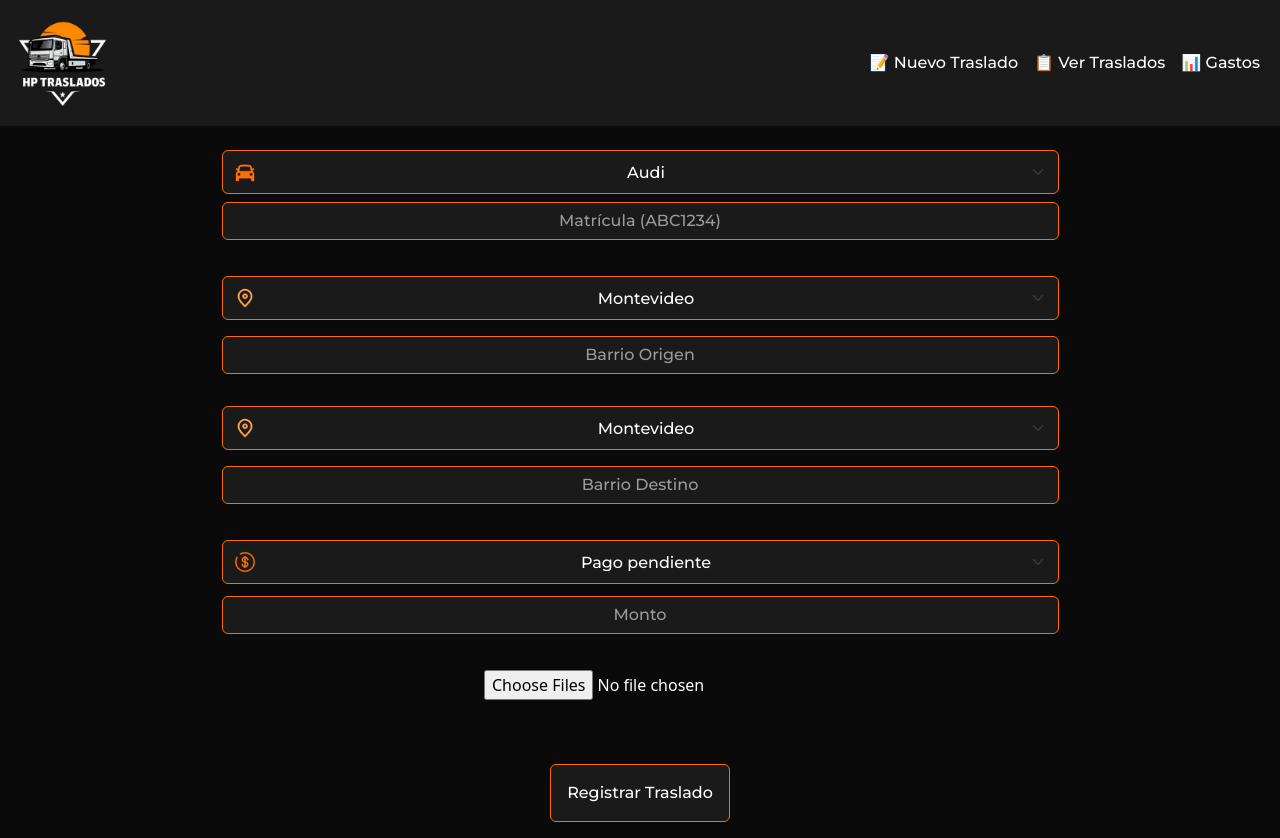
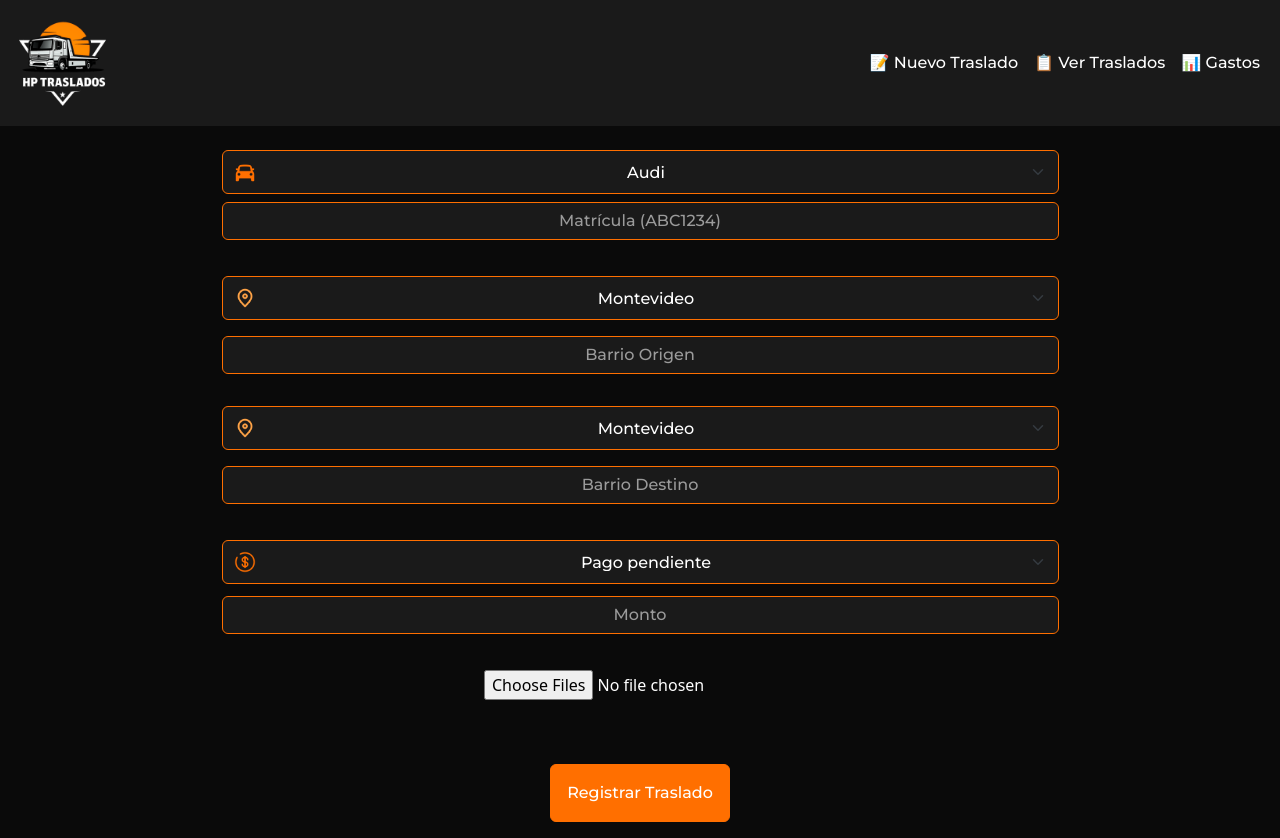
Before and after one commit to LautaroZapata/trasladosApp, a React (Vite) app: page / in a window 1280 px wide. Built offline with nearby package versions, Linux system fonts and the light colour scheme.

Commit message:
fix date order

```diff
--- a/src/components/InputPago.jsx
+++ b/src/components/InputPago.jsx
@@ -4,7 +4,7 @@ export const InputPago = ({ valuePago, valueImporte, onChangePago, onChangeImpor
             {/* Select método de pago con un único icono */}
             <div className="select-with-icon select-custom-arrow w-75 mt-3 mb-2">
                 <span className="select-leading-icon">
-                    <img src="../../public/dollar.png" alt="dollar" className="icon-img" />
+                    <img src="/dollar.png" alt="dollar" className="icon-img" />
                 </span>
                 <select
                     name="opcionPago"
--- a/src/components/ListaTraslados.jsx
+++ b/src/components/ListaTraslados.jsx
@@ -5,42 +5,39 @@ import { ExportarTraslados } from "./ButtonCsv";
 
 // Componente que muestra la lista de traslados obtenidos de Firestore
 export const ListaTraslados = () => {
-
-    // Estado para la lista de traslados
     const [traslados, setTraslados] = useState([]);
-
-    // Estado para la foto seleccionada en el modal
     const [fotoSeleccionada, setFotoSeleccionada] = useState(null);
 
+    // Helper para convertir "dd/mm/yyyy" a timestamp
+    const parseFecha = (s) => {
+        if (!s) return 0;
+        const [d, m, y] = s.split(/[\/\-]/).map(Number);
+        return new Date(y, m - 1, d).getTime();
+    };
 
-    useEffect(() => { // Se usa useEffect por que se ejecuta una vez al montar el componente
     const cargarTraslados = async () => {
         try {
             const querySnapshot = await getDocs(collection(db, "traslados"));
-                const trasladosFirestore = querySnapshot.docs.map(doc => ({
-                    id: doc.id,
-                    ...doc.data()
+            const trasladosFirestore = querySnapshot.docs.map(d => ({
+                id: d.id,
+                ...d.data()
             }));
+            trasladosFirestore.sort((a, b) => parseFecha(b.fechaRegistro) - parseFecha(a.fechaRegistro)); // descendente
             setTraslados(trasladosFirestore);
         } catch (error) {
             console.error("Error al cargar traslados:", error);
         }
     };
+
+    useEffect(() => {
         cargarTraslados();
     }, []);
 
     // Actualiza el método de pago en Firestore y refresca la lista
     const handleCambiarPago = async (trasladoId, nuevoMetodo) => {
         try {
-            const trasladoRef = doc(db, "traslados", trasladoId);
-            await updateDoc(trasladoRef, { metodoPago: nuevoMetodo });
-            // Refresca la lista después de actualizar
-            const querySnapshot = await getDocs(collection(db, "traslados"));
-            const trasladosFirestore = querySnapshot.docs.map(doc => ({
-                id: doc.id,
-                ...doc.data()
-            }));
-            setTraslados(trasladosFirestore);
+            await updateDoc(doc(db, "traslados", trasladoId), { metodoPago: nuevoMetodo });
+            await cargarTraslados();
         } catch (error) {
             console.error("Error al actualizar método de pago:", error);
         }
@@ -48,17 +45,10 @@ export const ListaTraslados = () => {
 
     // Elimina el traslado de Firestore y refresca la lista
     const handleEliminar = async (trasladoId) => {
-        const confirmar = window.confirm("¿Estás seguro que querés eliminar este traslado? Esta acción no se puede deshacer.");
-        if (!confirmar) return;
+        if (!window.confirm("¿Estás seguro que querés eliminar este traslado? Esta acción no se puede deshacer.")) return;
         try {
             await deleteDoc(doc(db, "traslados", trasladoId));
-            // Refresca la lista después de eliminar
-            const querySnapshot = await getDocs(collection(db, "traslados"));
-            const trasladosFirestore = querySnapshot.docs.map(doc => ({
-                id: doc.id,
-                ...doc.data()
-            }));
-            setTraslados(trasladosFirestore);
+            await cargarTraslados();
         } catch (error) {
             console.error("Error al eliminar traslado:", error);
         }
--- a/src/index.css
+++ b/src/index.css
@@ -20,6 +20,38 @@ body {
   background-color: #1a1a1a;
   border: 1px solid #ff6f00;
   box-shadow: none;
+}
+
+/* Forzar color de texto y caret en inputs oscuros */
+.texts,
+.texts:focus {
+  color: #fff !important;
+  caret-color: #fff;
+}
+
+/* Selección de texto dentro del input */
+.texts::selection {
+  background: #ff6f00;
+  color: #fff;
+}
+
+/* Color del placeholder en foco (mantener legible) */
+.texts:focus::placeholder {
+  color: #9b9b9b;
+}
+
+/* Quitar fondo amarillo de autofill en Chrome */
+.texts:-webkit-autofill,
+.texts:-webkit-autofill:focus {
+  -webkit-text-fill-color: #fff !important;
+  box-shadow: 0 0 0 30px #1a1a1a inset !important;
+  caret-color: #fff;
+}
+
+/* Edge / Firefox (por si aplica) */
+.texts:-internal-autofill-selected {
+  background-color: #1a1a1a !important;
+  color: #fff !important;
 }
 
 .fade-in { animation: fadeIn 0.5s ease-in; }
@@ -212,3 +244,24 @@ input[type="number"]::-webkit-inner-spin-button {
     padding-bottom: .55rem;
   }
 }
+
+/* Forzar color naranja en todas las variantes del primary */
+.btn-primary,
+.btn-primary:hover,
+.btn-primary:focus,
+.btn-primary:active,
+.btn-primary:disabled,
+.btn-primary:focus:active,
+.btn-primary:not(:disabled):not(.disabled):active,
+.show > .btn-primary.dropdown-toggle {
+  background-color: #ff6f00 !important;
+  border-color: #ff6f00 !important;
+  color: #fff !important;
+  box-shadow: none; /* o agrega sombra custom */
+}
+
+/* Opcional: color ligeramente más claro al hover */
+.btn-primary:hover {
+  background-color: #ff964a !important;
+  border-color: #ff964a !important;
+}
```
Lines whose indentation alone changed are shown as unchanged.
